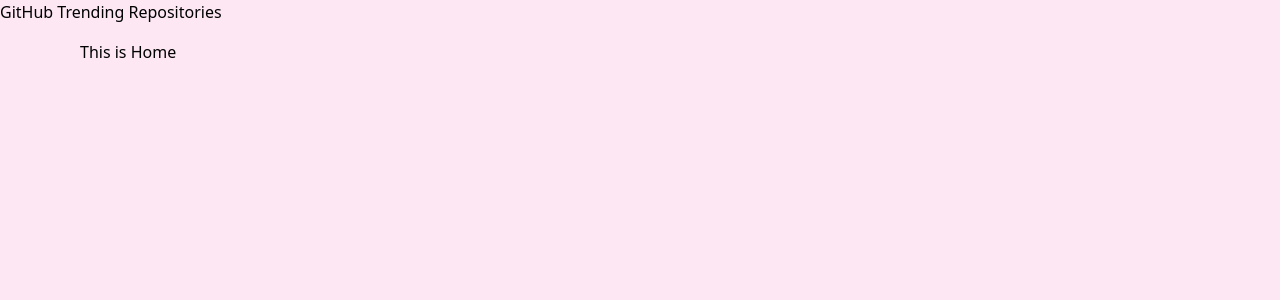
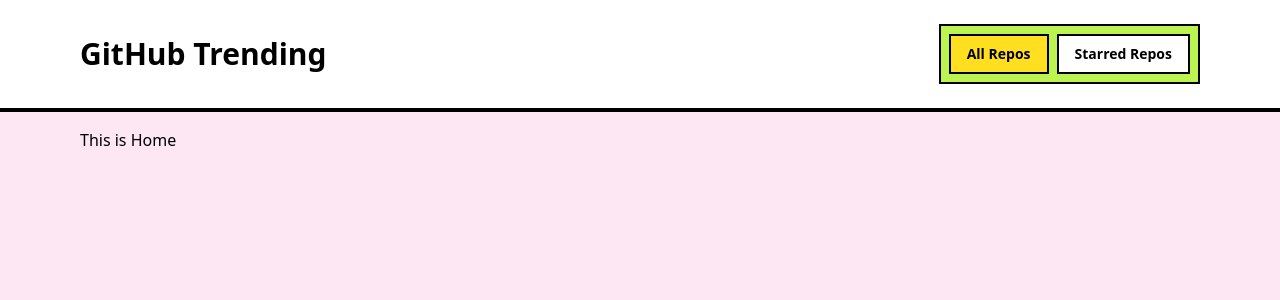
Before and after one commit to i-am-ashwin/github-trending, a Next.js app: page / in a window 1280 px wide. Shown: the top 300 px of the page. Built offline with nearby package versions, Linux system fonts and the light colour scheme.

Commit message:
feat: init layout and add header

```diff
--- a/src/app/layout.tsx
+++ b/src/app/layout.tsx
@@ -17,7 +17,7 @@
 }>) {
   return (
     <html lang="en">
-      <body >
+      <body className="antialiased">
       <div className="min-h-screen bg-pink-100">
         <Header />
         <main className="max-w-6xl mx-auto px-4 py-4">
--- a/src/components/Header.tsx
+++ b/src/components/Header.tsx
@@ -1,7 +1,44 @@
+
+
+"use client";
+
+import Link from "next/link";
+import { usePathname } from "next/navigation";
 export default function Header() {
+  const pathname = usePathname();
+
   return (
-    <header>
-      <h1>GitHub Trending Repositories</h1>
+ <header className="bg-white border-b-4 border-black">
+      <div className="max-w-6xl mx-auto px-4 py-6">
+        <div className="flex items-center justify-between">
+            <h1 className="text-3xl font-black text-black">GitHub Trending</h1>
+          <nav className="flex space-x-2 bg-lime-300 p-2 border-2 border-black">
+            <Link href="/">
+              <button
+                className={`px-4 py-2 text-sm text-black font-bold border-2 border-black transition-all hover:bg-purple-200 ${
+                  pathname === '/'
+                    ? 'bg-yellow-300'
+                    : 'bg-white hover:bg-purple-100'
+                }`}
+              >
+                All Repos
+              </button>
+            </Link>
+
+            <Link href="/starred">
+              <button
+                className={`px-4 py-2 text-sm font-bold text-black border-2 border-black transition-all hover:bg-purple-200 ${
+                  pathname === '/starred'
+                    ? 'bg-yellow-300'
+                    : 'bg-white hover:bg-purple-100'
+                }`}
+              >
+                Starred Repos
+              </button>
+            </Link>
+          </nav>
+        </div>
+      </div>
     </header>
   );
 }
```
